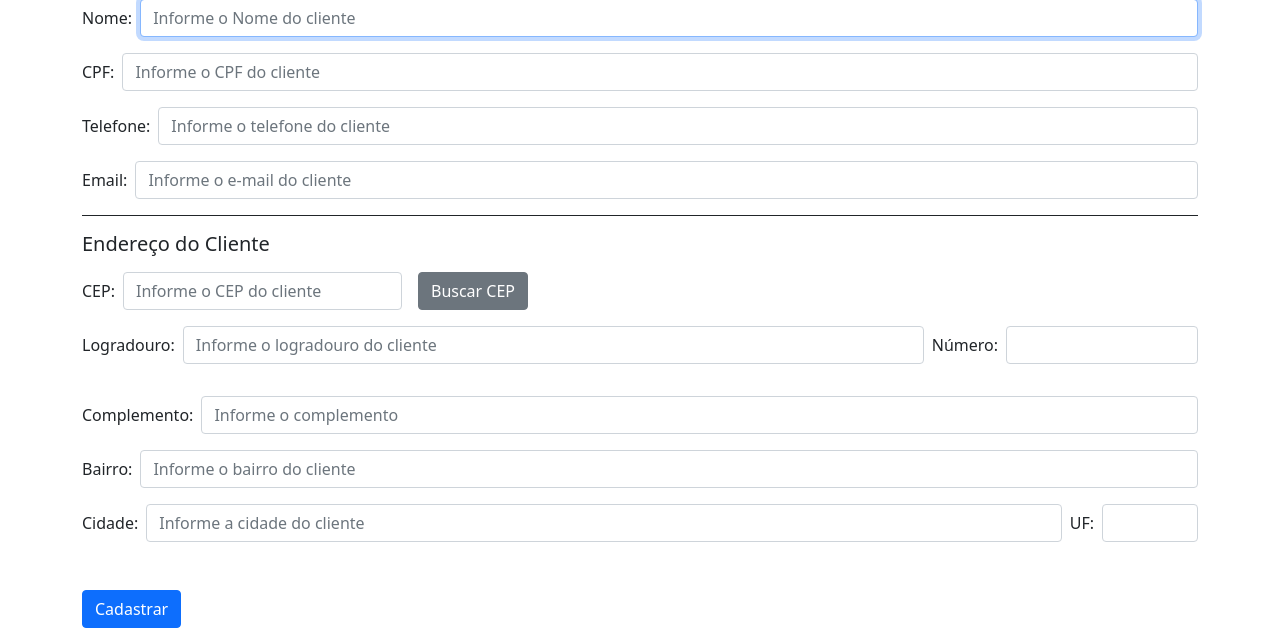
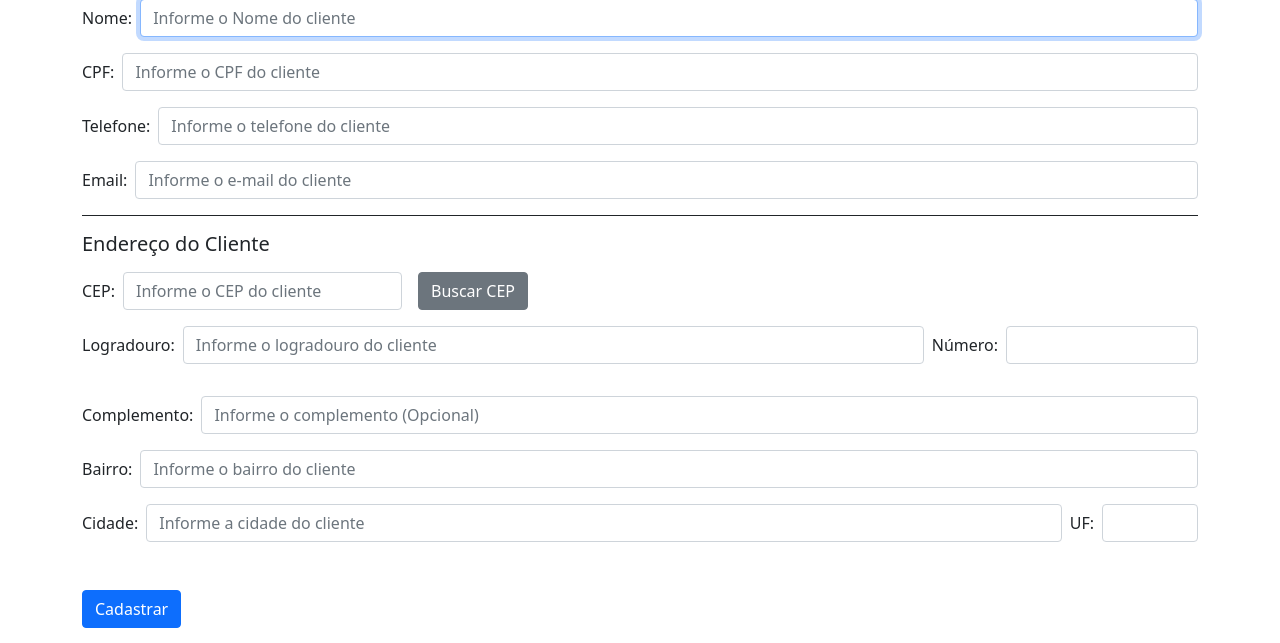
Before and after one commit to NinjaBitroom/teste_de_software_2024_1, a Flask app: template templates/cliente/novo.html in a window 1280 px wide. Shown: the part 43-686 px from the top of the page. Run offline with Flask 3, Linux system fonts and the light colour scheme; the template is opened without the code that fills it: values that come from a table or form of the project are taken from there, others are empty; tables that the repository leaves empty hold one stand-in row (values such as "Sample post"); parts of the project's set-up code (start-up, migrations or seed data) failed here and were passed over.

Commit message:
Campo 'complemento' opcional

```diff
--- a/templates/cliente/editar.html
+++ b/templates/cliente/editar.html
@@ -65,7 +65,7 @@
         <div class='mb-3 d-flex align-items-center'>
             <label for='complemento' class='me-2'>Complemento:</label>
             <input class='form-control' type='text' name='complemento' id='complemento'
-                   placeholder='Informe o complemento' value="{{ cliente.complemento }}" required/>
+                   placeholder='Informe o complemento' value="{{ cliente.complemento }}"/>
         </div>
 
         <div class='mb-3 d-flex align-items-center'>
--- a/templates/cliente/novo.html
+++ b/templates/cliente/novo.html
@@ -83,7 +83,7 @@ O arquivo novo.html - todas as classes são do bootstrap -->
         <div class='mb-3 d-flex align-items-center'>
             <label for='complemento' class='me-2'>Complemento:</label>
             <input class='form-control' type='text' name='complemento' id='complemento'
-                   placeholder='Informe o complemento' required/>
+                   placeholder='Informe o complemento (Opcional)'/>
         </div>
 
         <div class='mb-3 d-flex align-items-center'>
```
